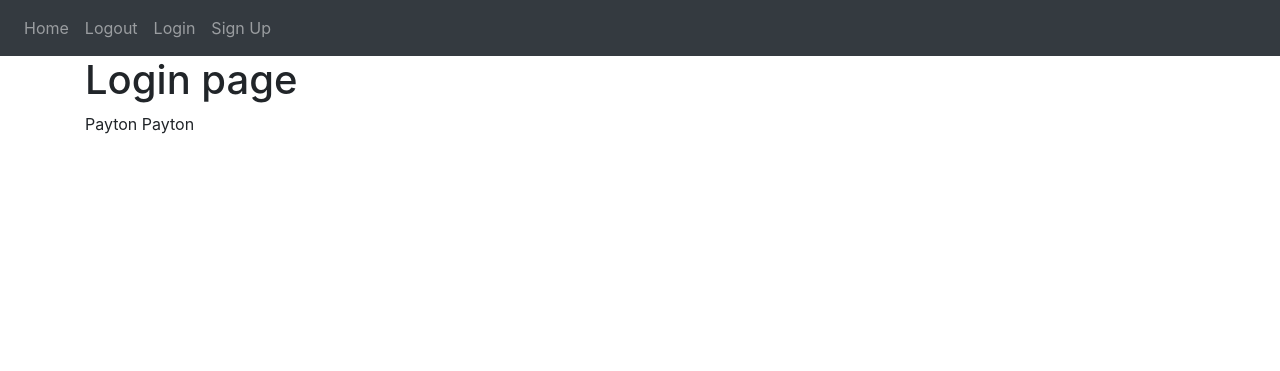
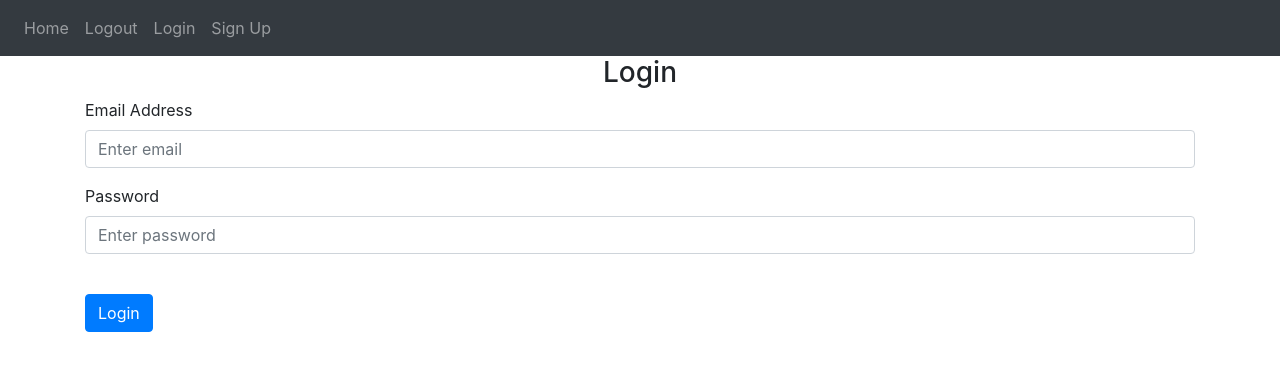
Before and after one commit to PaytonDennis/Python-Project_w_database, a Flask app: page /login in a window 1280 px wide. Shown: the top 371 px of the page. Run offline with Flask 2, Linux system fonts and the light colour scheme; some libraries are stand-ins or nearby versions.

Commit message:
Updated login page

```diff
--- a/Python-Project_w_database-main/P_Dennis_Python_Database/website/templates/login.html
+++ b/Python-Project_w_database-main/P_Dennis_Python_Database/website/templates/login.html
@@ -2,6 +2,23 @@
 {% block title %}Log in{%endblock%}
 
 {% block content %}
-<h1> Login page </h1>
-{{ text }} {{ user }}
+<form method="POST">
+    <h3 align="center">Login</h3>
+
+    <div class="form-group">
+        <label for "email">Email Address</label>
+        <input type="email" class="form-control" id="email" name="email" placeholder="Enter email">
+    </div>
+
+
+    <div class="form-group">
+        <label for "password1">Password</label>
+        <input type="password" class="form-control" id="password" name="password" placeholder="Enter password">
+    </div>
+
+
+    <br />
+    <button type="submit" class="btn btn-primary">Login</button>
+
+</form>
 {% endblock %}
```
